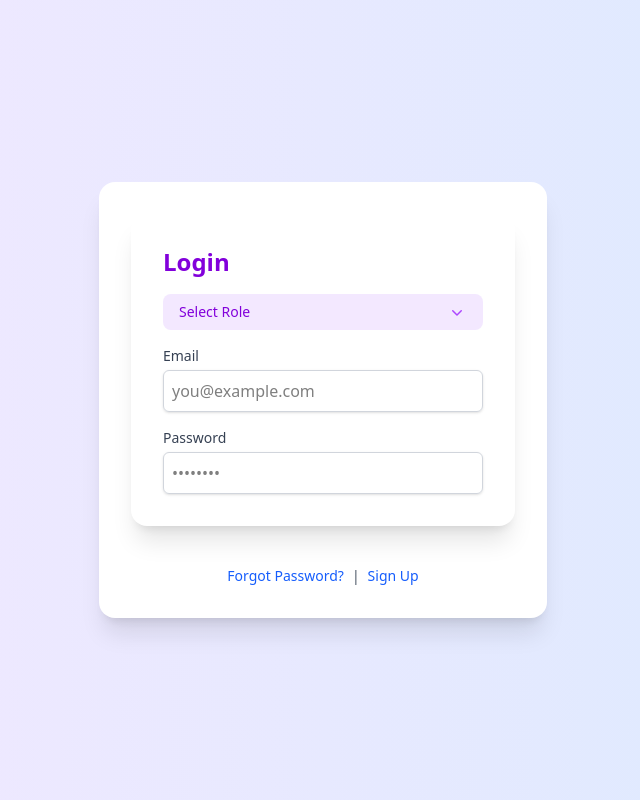
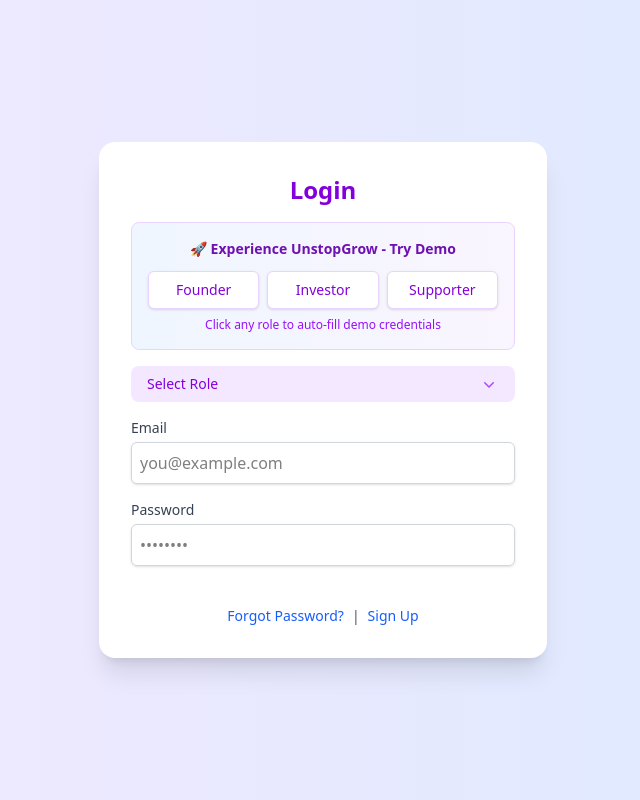
Before and after one commit to RajuGitu/UnstopGrow, a React (Vite) app in the folder Frontend/: page /login in a window 1280 px wide. Shown: the whole page, without its empty margins (317-957 px from the left). Built offline with nearby package versions, Linux system fonts and the light colour scheme.

Commit message:
All done with login page update

```diff
--- a/Frontend/src/Components/Suppoter/SupporterLayout.jsx
+++ b/Frontend/src/Components/Suppoter/SupporterLayout.jsx
@@ -2,9 +2,13 @@
 import { useAuth } from "../../context/AuthContext";
 import { Navigate } from "react-router-dom";
 import { SupporterSidebar } from "./SupporterSidebar";
+import { useEffect } from "react";
 
 const SupporterLayout = () => {
-    const { supporter, loading, initialized } = useAuth();
+    const { supporter, loading, initialized, getSupporterName } = useAuth();
+    useEffect(() => {
+        getSupporterName()
+    }, [])
 
     if (!initialized || loading) {
         return (
--- a/Frontend/src/pages/Login.jsx
+++ b/Frontend/src/pages/Login.jsx
@@ -13,6 +13,29 @@
     const navigate = useNavigate();
 
     const roles = ['Founder', 'Investor', 'Supporter'];
+
+    // Demo credentials
+    const demoCredentials = {
+        Founder: {
+            email: "aarav@ecowave.com",
+            password: "Hashedpassword1@"
+        },
+        Investor: {
+            email: "simranyelave064@gmail.com",
+            password: "Simran123@"
+        },
+        Supporter: {
+            email: "rajg05457@gmail.com",
+            password: "Rajg05457@"
+        }
+    };
+
+    const handleDemoLogin = (role) => {
+        setSelectedRole(role);
+        setEmail(demoCredentials[role].email);
+        setPassword(demoCredentials[role].password);
+        setMessage("");
+    };
 
     const handleSubmit = async (e) => {
         e.preventDefault();
@@ -108,11 +131,33 @@
     }
 
     return (
-        <div className="flex items-center justify-center min-h-screen bg-gradient-to-r from-purple-100 to-blue-100">
-            <div className="bg-white p-8 rounded-2xl shadow-xl w-full max-w-md flex flex-col items-center space-y-6">
-                <form onSubmit={handleSubmit} className="bg-white p-8 rounded-2xl shadow-xl w-full max-w-md space-y-4">
+        <div className="flex items-center justify-center min-h-screen bg-gradient-to-r from-purple-100 to-blue-100 p-4">
+            <div className="bg-white p-6 sm:p-8 rounded-2xl shadow-xl w-full max-w-md flex flex-col items-center space-y-6">
+                <form onSubmit={handleSubmit} className="w-full space-y-4">
                     {/* Heading */}
-                    <h2 className="text-2xl font-bold text-purple-700">Login</h2>
+                    <h2 className="text-2xl font-bold text-purple-700 text-center">Login</h2>
+
+                    {/* Demo Credentials Section */}
+                    <div className="bg-gradient-to-r from-blue-50 to-purple-50 p-4 rounded-lg border border-purple-200">
+                        <h3 className="text-sm font-semibold text-purple-800 mb-3 text-center">
+                            🚀 Experience UnstopGrow - Try Demo
+                        </h3>
+                        <div className="grid grid-cols-1 sm:grid-cols-3 gap-2">
+                            {roles.map((role) => (
+                                <button
+                                    key={role}
+                                    type="button"
+                                    onClick={() => handleDemoLogin(role)}
+                                    className="bg-white hover:bg-purple-50 text-purple-700 font-medium py-2 px-3 rounded-md shadow-sm border border-purple-200 hover:border-purple-300 transition-all duration-200 text-xs sm:text-sm"
+                                >
+                                    {role}
+                                </button>
+                            ))}
+                        </div>
+                        <p className="text-xs text-purple-600 mt-2 text-center">
+                            Click any role to auto-fill demo credentials
+                        </p>
+                    </div>
 
                     {/* Message Display */}
                     {message && (
```
